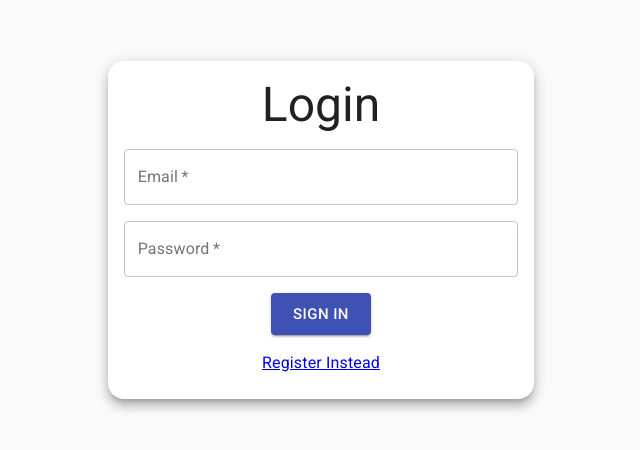
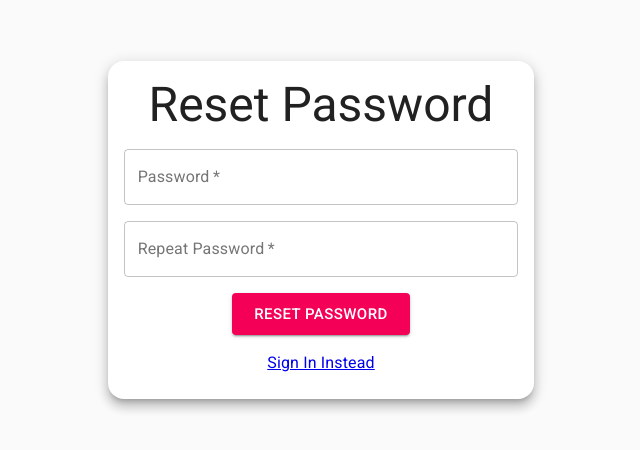
Before and after one commit to abhideepm/URL-Shortener, a React (Create React App) app in the folder client/: page /resetpassword in a window 1280 px wide. Before the commit this address led to /login. Shown: the part 170-620 px from the top of the page, without its empty margins (319-959 px from the left). Built offline with nearby package versions, Linux system fonts and the light colour scheme.

Commit message:
add reset password page

```diff
--- a/client/src/App.tsx
+++ b/client/src/App.tsx
@@ -8,6 +8,7 @@ import {
 import Login from './Components/Login'
 import Register from './Components/Register'
 import ForgotPassword from './Components/ForgotPassword'
+import ResetPassword from './Components/ResetPassword'
 
 const App: React.FC = () => {
 	return (
@@ -17,6 +18,7 @@ const App: React.FC = () => {
 					<Route exact path="/login" component={Login} />
 					<Route exact path="/register" component={Register} />
 					<Route exact path="/forgotpassword" component={ForgotPassword} />
+					<Route exact path="/resetpassword" component={ResetPassword} />
 					<Redirect from="/" to="/login" />
 				</Switch>
 			</Router>
--- a/client/src/Components/ResetPassword.tsx
+++ b/client/src/Components/ResetPassword.tsx
@@ -1,7 +1,91 @@
+import {
+	Box,
+	Button,
+	Card,
+	CardContent,
+	CssBaseline,
+	Grid,
+	TextField,
+	Typography,
+} from '@material-ui/core'
 import React from 'react'
+import { useForm } from 'react-hook-form'
+import { Link, useHistory } from 'react-router-dom'
+import axios from 'axios'
+
+interface IFormInput {
+	password: string
+	repeatPassword: string
+}
 
 const ResetPassword: React.FC = () => {
-	return <div></div>
+	const history = useHistory()
+	const { register, handleSubmit } = useForm()
+
+	const onSubmit = (data: IFormInput): void => {
+		console.log(data)
+	}
+	return (
+		<>
+			<CssBaseline />
+			<Grid
+				container
+				spacing={0}
+				alignItems="center"
+				justify="center"
+				style={{ minHeight: '100vh' }}
+			>
+				<Grid item xs={12} sm={9} md={6} lg={4}>
+					<Card raised={true} style={{ borderRadius: '1rem' }}>
+						<CardContent>
+							<Typography variant="h3" align="center">
+								Reset Password
+							</Typography>
+							<form onSubmit={handleSubmit(onSubmit)}>
+								<Box my={2}>
+									<TextField
+										name="password"
+										label="Password"
+										variant="outlined"
+										type="password"
+										inputRef={register}
+										fullWidth={true}
+										required
+									/>
+								</Box>
+								<Box my={2}>
+									<TextField
+										name="repeatPassword"
+										label="Repeat Password"
+										variant="outlined"
+										type="password"
+										inputRef={register}
+										fullWidth={true}
+										required
+									/>
+								</Box>
+								<Box display="flex" justifyContent="center" my={2}>
+									<Button
+										variant="contained"
+										color="secondary"
+										type="submit"
+										size="large"
+									>
+										Reset Password
+									</Button>
+								</Box>
+								<Link to="/login">
+									<Typography display="block" align="center">
+										Sign In Instead
+									</Typography>
+								</Link>
+							</form>
+						</CardContent>
+					</Card>
+				</Grid>
+			</Grid>
+		</>
+	)
 }
 
 export default ResetPassword
```
